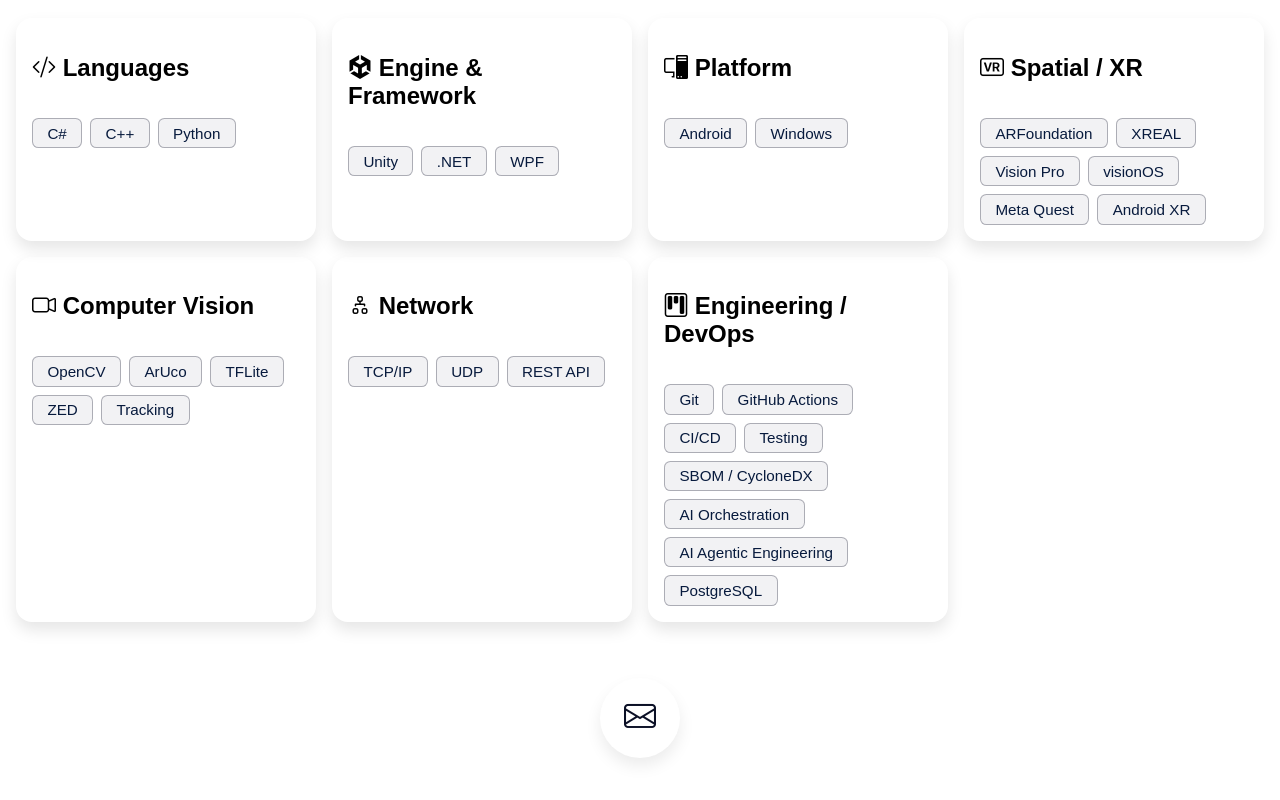
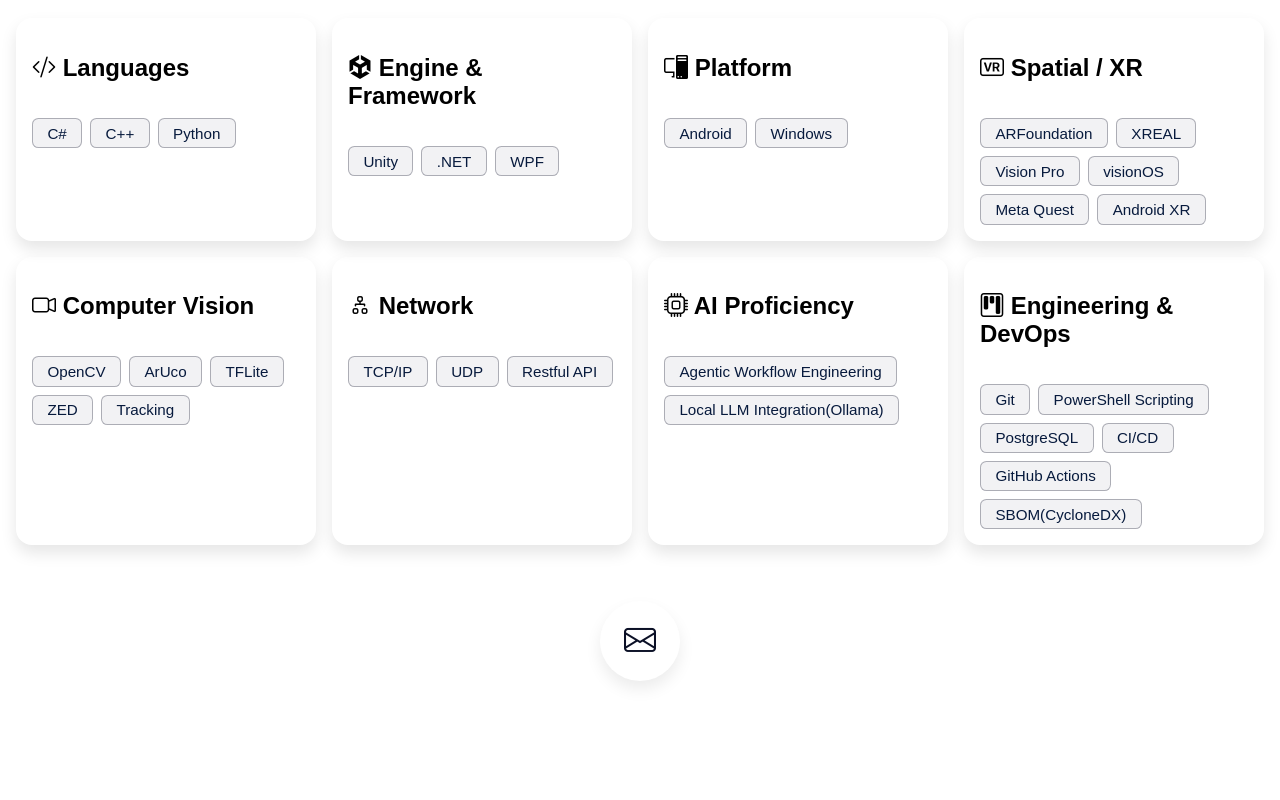
Before and after one commit to coleyoung-dev/sw-engineer, a React (Vite) app: page / in a window 1280 px wide. Shown: the part 6207-7007 px from the top of the page. After the commit the page ends 6968 px from the top, so only its background shows below. Built offline with nearby package versions, Linux system fonts and the light colour scheme; a web font is replaced by a local one.

Commit message:
Update portfolio technology stack

```diff
--- a/src/data.js
+++ b/src/data.js
@@ -662,13 +662,19 @@
     icon: "bi-diagram-2",
     title: "Network",
     koTitle: "Network",
-    skills: ["TCP/IP", "UDP", "REST API"],
+    skills: ["TCP/IP", "UDP", "Restful API"],
+  },
+  {
+    icon: "bi-cpu",
+    title: "AI Proficiency",
+    koTitle: "AI Proficiency",
+    skills: ["Agentic Workflow Engineering", "Local LLM Integration(Ollama)"],
   },
   {
     icon: "bi-kanban",
-    title: "Engineering / DevOps",
-    koTitle: "Engineering / DevOps",
-    skills: ["Git", "GitHub Actions", "CI/CD", "Testing", "SBOM / CycloneDX", "AI Orchestration", "AI Agentic Engineering", "PostgreSQL"],
+    title: "Engineering & DevOps",
+    koTitle: "Engineering & DevOps",
+    skills: ["Git", "PowerShell Scripting", "PostgreSQL", "CI/CD", "GitHub Actions", "SBOM(CycloneDX)"],
   },
 ];
 
```
